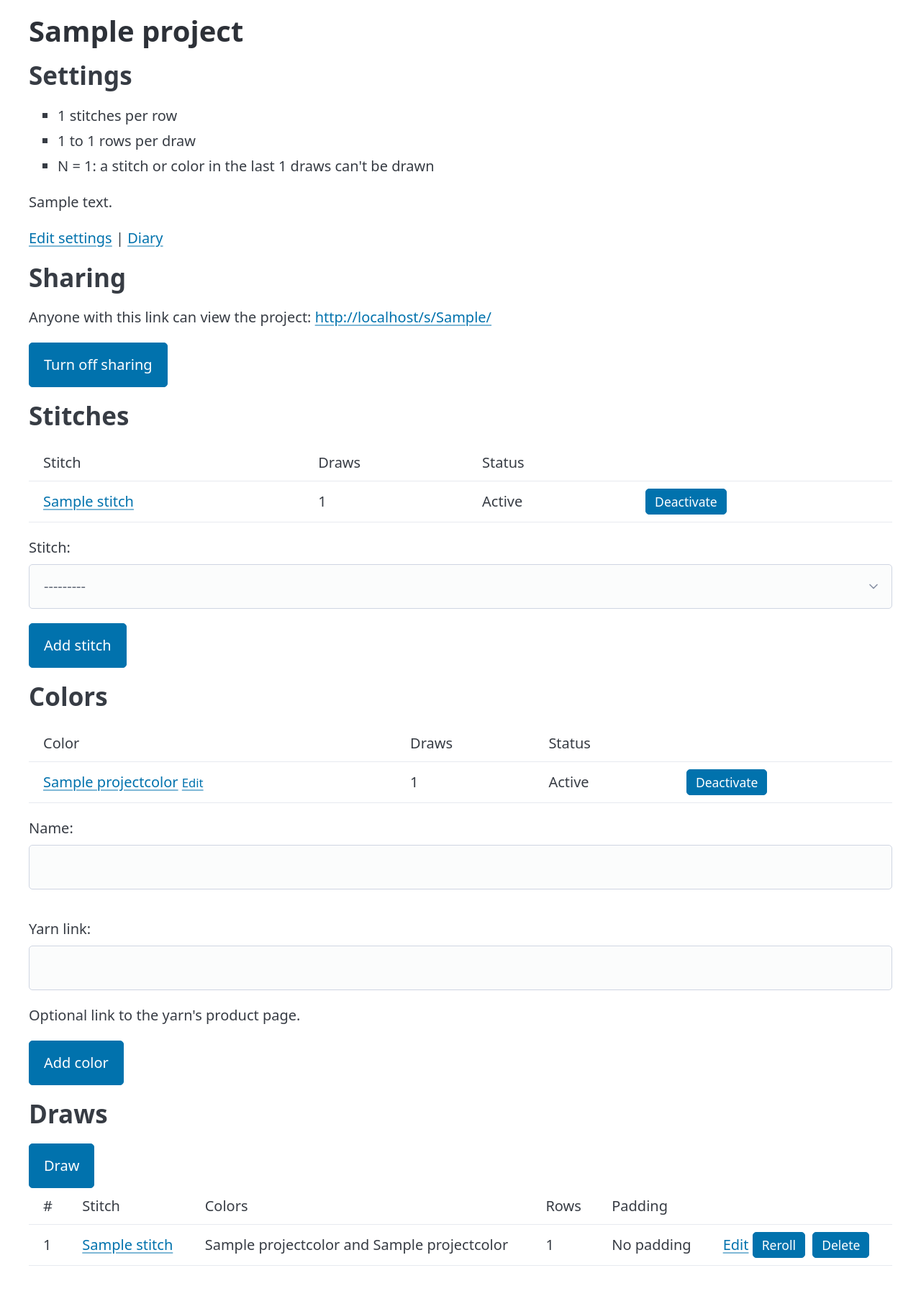
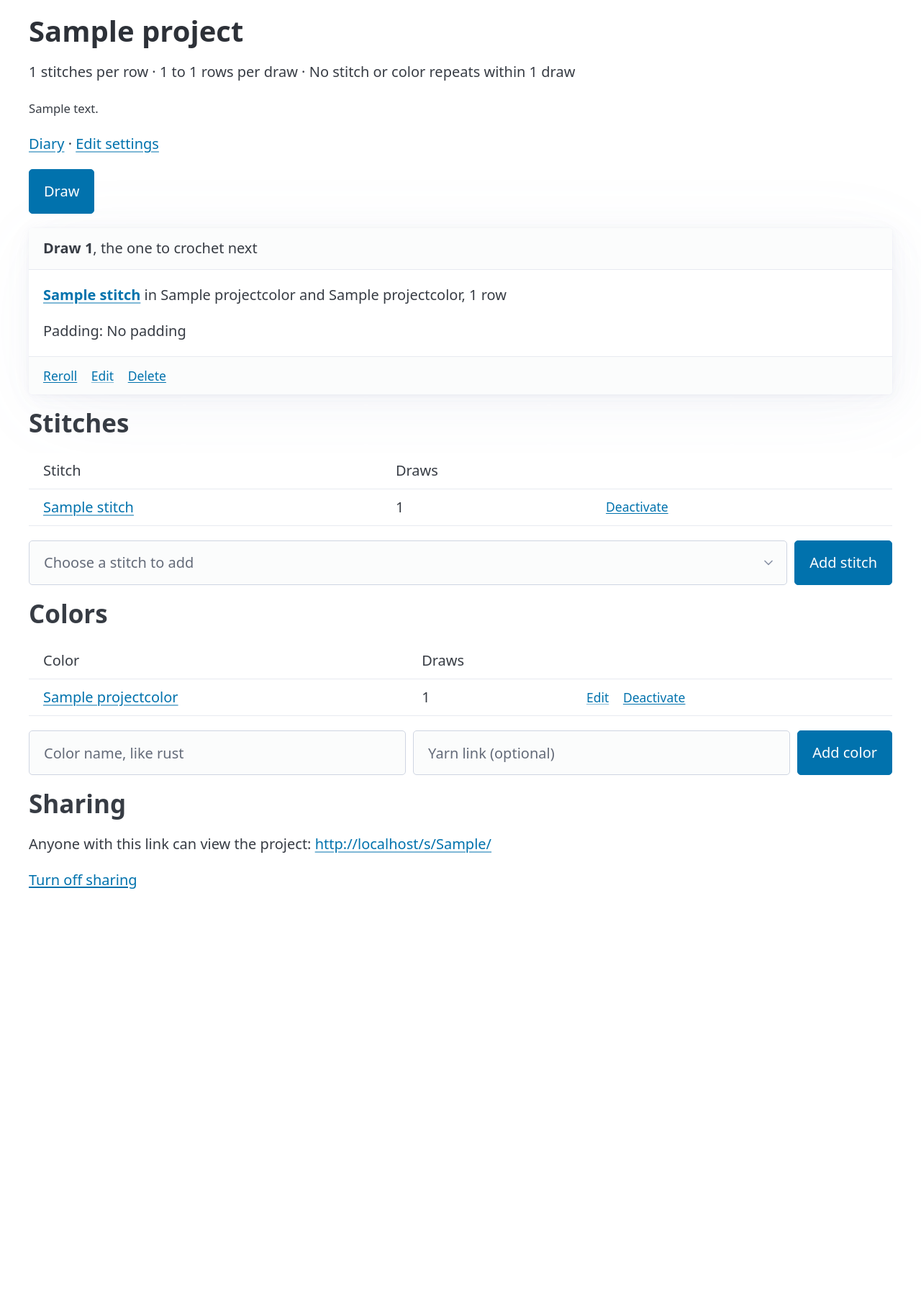
Before and after one commit to katylava/crochet-chaos-blanket-planner, a Django app: page /projects/1/ in a window 1280 px wide. Shown: the part 123-1942 px from the top of the page at 72% size. After the commit the page ends 1358 px from the top, so only its background shows below. Run offline with Django 5.2, Linux system fonts and the light colour scheme; a user stored in the database is signed in; tables that the repository leaves empty hold one stand-in row (values such as "Sample post"); some libraries are stand-ins or nearby versions.

Commit message:
Rework project page around drawing, with quieter management actions
- Put the Draw button and the latest draw at the top, earlier draws newest first
- Ask before deleting draws, removing items, or rerolling older draws
- Show only active stitches and colors in tables, inactive ones listed below
- Use small link-style buttons for rare actions
- Describe N in plain words

Co-Authored-By: Claude Opus 5.5 <noreply@anthropic.com>

```diff
--- a/planner/forms.py
+++ b/planner/forms.py
@@ -113,7 +113,9 @@ class DrawForm(NumericInputsMixin, forms.ModelForm):
 
 
 class AddStitchForm(forms.Form):
-    stitch = forms.ModelChoiceField(queryset=Stitch.objects.none())
+    stitch = forms.ModelChoiceField(
+        queryset=Stitch.objects.none(), empty_label="Choose a stitch to add"
+    )
 
     def __init__(self, *args, project, **kwargs):
         super().__init__(*args, **kwargs)
@@ -128,6 +130,10 @@ class ColorForm(forms.ModelForm):
     class Meta:
         model = ProjectColor
         fields = ["name", "yarn_url"]
+        widgets = {
+            "name": forms.TextInput(attrs={"placeholder": "Color name, like rust"}),
+            "yarn_url": forms.URLInput(attrs={"placeholder": "Yarn link (optional)"}),
+        }
 
     def clean_name(self):
         name = self.cleaned_data["name"].strip()
--- a/planner/views.py
+++ b/planner/views.py
@@ -72,15 +72,22 @@ def project_edit(request, pk):
 @login_required
 def project_detail(request, pk):
     project = own_project(request, pk)
-    draws = project.draws.select_related("stitch__stitch", "color1", "color2")
+    draws = list(project.draws.select_related("stitch__stitch", "color1", "color2"))
+    for number, draw in enumerate(draws, start=1):
+        draw.number = number
+    stitches = project.stitch_usage()
+    colors = project.color_usage()
     return render(
         request,
         "planner/project_detail.html",
         {
             "project": project,
-            "draws": draws,
-            "stitch_usage": project.stitch_usage(),
-            "color_usage": project.color_usage(),
+            "latest": draws[-1] if draws else None,
+            "history": draws[-2::-1],
+            "active_stitches": [s for s in stitches if s.active],
+            "inactive_stitches": [s for s in stitches if not s.active],
+            "active_colors": [c for c in colors if c.active],
+            "inactive_colors": [c for c in colors if not c.active],
             "add_stitch_form": AddStitchForm(project=project),
             "color_form": ColorForm(instance=ProjectColor(project=project)),
         },
--- a/static/app.js
+++ b/static/app.js
@@ -13,3 +13,9 @@ document.addEventListener("click", (event) => {
   document.getElementById(`${prefix}-rows`).insertAdjacentHTML("beforeend", row);
   total.value = Number(total.value) + 1;
 });
+
+// Forms with data-confirm ask before submitting, for actions that delete or replace data.
+document.addEventListener("submit", (event) => {
+  const message = event.target.dataset.confirm;
+  if (message && !window.confirm(message)) event.preventDefault();
+});
--- a/templates/base.html
+++ b/templates/base.html
@@ -7,9 +7,25 @@
   <link rel="stylesheet" href="https://cdn.jsdelivr.net/npm/@picocss/pico@2.0.6/css/pico.classless.min.css">
   <script src="{% static 'app.js' %}" defer></script>
   <style>
-    /* Small buttons for the inline forms in table rows and the nav. */
-    td form, nav form { display: inline; margin: 0; }
-    td button, nav button { padding: 0.2rem 0.6rem; margin: 0 0.25rem 0 0; font-size: 0.875rem; width: auto; }
+    nav form { display: inline; margin: 0; }
+    nav button { padding: 0.2rem 0.6rem; margin: 0; font-size: 0.875rem; width: auto; }
+    /* Rare or secondary actions look like small links, not buttons. */
+    .actions, .inactive li { font-size: 0.875rem; }
+    .actions form, .inactive form { display: inline; margin: 0; }
+    .actions > a, .actions > form, .inactive li > a, .inactive li > form { margin: 0 0.75rem 0 0; }
+    #latest-draw { margin-top: 1rem; }
+    button.link-button {
+      background: none; border: none; padding: 0; margin: 0; width: auto;
+      color: var(--pico-primary); font-size: inherit; text-decoration: underline;
+      box-shadow: none; cursor: pointer;
+    }
+    .draws { list-style: none; padding: 0; }
+    .draws li { list-style: none; display: flex; flex-wrap: wrap; justify-content: space-between; gap: 0.25rem 1rem;
+      padding: 0.5rem 0; border-bottom: 1px solid var(--pico-muted-border-color); }
+    .inactive { color: var(--pico-muted-color); }
+    .inline-form { display: flex; flex-wrap: wrap; gap: 0.5rem; align-items: start; }
+    .inline-form > select, .inline-form > input { flex: 1 1 12rem; margin-bottom: 0; }
+    .inline-form > button { width: auto; margin-bottom: 0; }
     /* Wide tables scroll sideways on phones instead of widening the page. */
     .table-scroll { overflow-x: auto; }
     .thumb { width: 80px; height: 80px; object-fit: cover; border-radius: var(--pico-border-radius); }
--- a/templates/planner/project_detail.html
+++ b/templates/planner/project_detail.html
@@ -2,16 +2,109 @@
 {% block title %}{{ project.name }}{% endblock %}
 {% block content %}
 <h1>{{ project.name }}</h1>
+<p>
+  {{ project.stitch_count }} stitches per row ·
+  {{ project.min_rows }} to {{ project.max_rows }} rows per draw ·
+  {% if project.repeat_gap %}No stitch or color repeats within {{ project.repeat_gap }} draw{{ project.repeat_gap|pluralize }}{% else %}Stitches and colors can repeat in back-to-back draws{% endif %}
+</p>
+{% if project.notes %}<p><small>{{ project.notes|linebreaksbr }}</small></p>{% endif %}
+<p><a href="{% url 'diary' project.pk %}">Diary</a> · <a href="{% url 'project_edit' project.pk %}">Edit settings</a></p>
 
 <section>
-  <h2>Settings</h2>
-  <ul>
-    <li>{{ project.stitch_count }} stitches per row</li>
-    <li>{{ project.min_rows }} to {{ project.max_rows }} rows per draw</li>
-    <li>N = {{ project.repeat_gap }}: a stitch or color in the last {{ project.repeat_gap }} draws can't be drawn</li>
+  <form method="post" action="{% url 'draw_create' project.pk %}">{% csrf_token %}<button>Draw</button></form>
+  {% if latest %}
+  <article id="latest-draw">
+    <header><strong>Draw {{ latest.number }}</strong>, the one to crochet next</header>
+    <p><a href="{% url 'stitch_detail' latest.stitch.stitch_id %}"><strong>{{ latest.stitch }}</strong></a> in {{ latest.colors_text }}, {{ latest.rows }} row{{ latest.rows|pluralize }}</p>
+    <p>Padding: {{ latest.padding_text }}</p>
+    <footer class="actions">
+      <form method="post" action="{% url 'draw_reroll' latest.pk %}">{% csrf_token %}<button class="link-button">Reroll</button></form>
+      <a href="{% url 'draw_edit' latest.pk %}">Edit</a>
+      <form method="post" action="{% url 'draw_delete' latest.pk %}" data-confirm="Delete draw {{ latest.number }}?">{% csrf_token %}<button class="link-button">Delete</button></form>
+    </footer>
+  </article>
+  {% else %}
+  <p>No draws yet. Press Draw to start.</p>
+  {% endif %}
+
+  {% if history %}
+  <h2>Earlier draws</h2>
+  <ul id="history" class="draws">
+    {% for draw in history %}
+    <li>
+      <span><strong>Draw {{ draw.number }}</strong>: <a href="{% url 'stitch_detail' draw.stitch.stitch_id %}">{{ draw.stitch }}</a> in {{ draw.colors_text }}, {{ draw.rows }} row{{ draw.rows|pluralize }}. Padding: {{ draw.padding_text }}</span>
+      <span class="actions">
+        <a href="{% url 'draw_edit' draw.pk %}">Edit</a>
+        <form method="post" action="{% url 'draw_reroll' draw.pk %}" data-confirm="Reroll draw {{ draw.number }}? Its stitch, colors, and rows will be replaced.">{% csrf_token %}<button class="link-button">Reroll</button></form>
+        <form method="post" action="{% url 'draw_delete' draw.pk %}" data-confirm="Delete draw {{ draw.number }}?">{% csrf_token %}<button class="link-button">Delete</button></form>
+      </span>
+    </li>
+    {% endfor %}
   </ul>
-  {% if project.notes %}<p>{{ project.notes|linebreaksbr }}</p>{% endif %}
-  <p><a href="{% url 'project_edit' project.pk %}">Edit settings</a> | <a href="{% url 'diary' project.pk %}">Diary</a></p>
+  {% endif %}
+</section>
+
+<section>
+  <h2>Stitches</h2>
+  <div class="table-scroll"><table id="active-stitches">
+    <tr><th>Stitch</th><th>Draws</th><th></th></tr>
+    {% for item in active_stitches %}
+    <tr><td><a href="{% url 'stitch_detail' item.stitch_id %}">{{ item }}</a></td><td>{{ item.draw_count }}</td>
+      <td class="actions">
+        <form method="post" action="{% url 'project_stitch_toggle' item.pk %}">{% csrf_token %}<button class="link-button">Deactivate</button></form>
+        {% if not item.draw_count %}<form method="post" action="{% url 'project_stitch_remove' item.pk %}" data-confirm="Remove {{ item }} from this project?">{% csrf_token %}<button class="link-button">Remove</button></form>{% endif %}
+      </td></tr>
+    {% endfor %}
+  </table></div>
+  {% if inactive_stitches %}
+  <p><small>Inactive stitches aren't drawn.</small></p>
+  <ul id="inactive-stitches" class="inactive">
+    {% for item in inactive_stitches %}
+    <li><a href="{% url 'stitch_detail' item.stitch_id %}">{{ item }}</a>
+      <form method="post" action="{% url 'project_stitch_toggle' item.pk %}">{% csrf_token %}<button class="link-button">Activate</button></form>
+      {% if not item.draw_count %}<form method="post" action="{% url 'project_stitch_remove' item.pk %}" data-confirm="Remove {{ item }} from this project?">{% csrf_token %}<button class="link-button">Remove</button></form>{% endif %}
+    </li>
+    {% endfor %}
+  </ul>
+  {% endif %}
+  <form method="post" action="{% url 'project_stitch_add' project.pk %}" class="inline-form">
+    {% csrf_token %}
+    {{ add_stitch_form.stitch }}
+    <button>Add stitch</button>
+  </form>
+</section>
+
+<section>
+  <h2>Colors</h2>
+  <div class="table-scroll"><table id="active-colors">
+    <tr><th>Color</th><th>Draws</th><th></th></tr>
+    {% for item in active_colors %}
+    <tr><td>{% include "planner/_color_name.html" with color=item %}</td><td>{{ item.draw_count }}</td>
+      <td class="actions">
+        <a href="{% url 'project_color_edit' item.pk %}">Edit</a>
+        <form method="post" action="{% url 'project_color_toggle' item.pk %}">{% csrf_token %}<button class="link-button">Deactivate</button></form>
+        {% if not item.draw_count %}<form method="post" action="{% url 'project_color_remove' item.pk %}" data-confirm="Remove {{ item }} from this project?">{% csrf_token %}<button class="link-button">Remove</button></form>{% endif %}
+      </td></tr>
+    {% endfor %}
+  </table></div>
+  {% if inactive_colors %}
+  <p><small>Inactive colors aren't drawn.</small></p>
+  <ul id="inactive-colors" class="inactive">
+    {% for item in inactive_colors %}
+    <li>{% include "planner/_color_name.html" with color=item %}
+      <a href="{% url 'project_color_edit' item.pk %}">Edit</a>
+      <form method="post" action="{% url 'project_color_toggle' item.pk %}">{% csrf_token %}<button class="link-button">Activate</button></form>
+      {% if not item.draw_count %}<form method="post" action="{% url 'project_color_remove' item.pk %}" data-confirm="Remove {{ item }} from this project?">{% csrf_token %}<button class="link-button">Remove</button></form>{% endif %}
+    </li>
+    {% endfor %}
+  </ul>
+  {% endif %}
+  <form method="post" action="{% url 'project_color_add' project.pk %}" class="inline-form">
+    {% csrf_token %}
+    {{ color_form.name }}
+    {{ color_form.yarn_url }}
+    <button>Add color</button>
+  </form>
 </section>
 
 <section>
@@ -21,60 +114,6 @@
   {% else %}
     <p>Sharing is off.</p>
   {% endif %}
-  <form method="post" action="{% url 'project_share' project.pk %}">{% csrf_token %}<button>{{ project.is_shared|yesno:"Turn off sharing,Turn on sharing" }}</button></form>
-</section>
-
-<section>
-  <h2>Stitches</h2>
-  <div class="table-scroll"><table>
-    <tr><th>Stitch</th><th>Draws</th><th>Status</th><th></th></tr>
-    {% for item in stitch_usage %}
-    <tr><td><a href="{% url 'stitch_detail' item.stitch_id %}">{{ item }}</a></td><td>{{ item.draw_count }}</td><td>{{ item.active|yesno:"Active,Inactive" }}</td><td><form method="post" action="{% url 'project_stitch_toggle' item.pk %}" style="display:inline">{% csrf_token %}<button>{{ item.active|yesno:"Deactivate,Activate" }}</button></form>{% if not item.draw_count %} <form method="post" action="{% url 'project_stitch_remove' item.pk %}" style="display:inline">{% csrf_token %}<button>Remove</button></form>{% endif %}</td></tr>
-    {% endfor %}
-  </table></div>
-  <form method="post" action="{% url 'project_stitch_add' project.pk %}">
-    {% csrf_token %}
-    {{ add_stitch_form.stitch.label_tag }} {{ add_stitch_form.stitch }}
-    <button>Add stitch</button>
-  </form>
-</section>
-
-<section>
-  <h2>Colors</h2>
-  <div class="table-scroll"><table>
-    <tr><th>Color</th><th>Draws</th><th>Status</th><th></th></tr>
-    {% for item in color_usage %}
-    <tr><td>{% include "planner/_color_name.html" with color=item %} <a href="{% url 'project_color_edit' item.pk %}"><small>Edit</small></a></td><td>{{ item.draw_count }}</td><td>{{ item.active|yesno:"Active,Inactive" }}</td><td><form method="post" action="{% url 'project_color_toggle' item.pk %}" style="display:inline">{% csrf_token %}<button>{{ item.active|yesno:"Deactivate,Activate" }}</button></form>{% if not item.draw_count %} <form method="post" action="{% url 'project_color_remove' item.pk %}" style="display:inline">{% csrf_token %}<button>Remove</button></form>{% endif %}</td></tr>
-    {% endfor %}
-  </table></div>
-  <form method="post" action="{% url 'project_color_add' project.pk %}">
-    {% csrf_token %}
-    {{ color_form.as_p }}
-    <button>Add color</button>
-  </form>
-</section>
-
-<section>
-  <h2>Draws</h2>
-  <form method="post" action="{% url 'draw_create' project.pk %}">{% csrf_token %}<button>Draw</button></form>
-  <div class="table-scroll"><table>
-    <tr><th>#</th><th>Stitch</th><th>Colors</th><th>Rows</th><th>Padding</th><th></th></tr>
-    {% for draw in draws %}
-    <tr>
-      <td>{{ forloop.counter }}</td>
-      <td><a href="{% url 'stitch_detail' draw.stitch.stitch_id %}">{{ draw.stitch }}</a></td>
-      <td>{{ draw.colors_text }}</td>
-      <td>{{ draw.rows }}</td>
-      <td>{{ draw.padding_text }}</td>
-      <td>
-        <a href="{% url 'draw_edit' draw.pk %}">Edit</a>
-        <form method="post" action="{% url 'draw_reroll' draw.pk %}" style="display:inline">{% csrf_token %}<button>Reroll</button></form>
-        <form method="post" action="{% url 'draw_delete' draw.pk %}" style="display:inline">{% csrf_token %}<button>Delete</button></form>
-      </td>
-    </tr>
-    {% empty %}
-    <tr><td colspan="6">No draws yet.</td></tr>
-    {% endfor %}
-  </table></div>
+  <form method="post" action="{% url 'project_share' project.pk %}">{% csrf_token %}<button class="link-button">{{ project.is_shared|yesno:"Turn off sharing,Turn on sharing" }}</button></form>
 </section>
 {% endblock %}
```
Also changed, not shown: CLAUDE.md (+3 -0 lines), SPEC.md (+3 -1 lines), planner/models.py (+5 -2 lines), planner/rules.py (+5 -4 lines), planner/tests/test_project_views.py (+82 -9 lines), planner/tests/test_rules.py (+3 -3 lines), planner/migrations/0003_repeat_gap_label.py (added).
